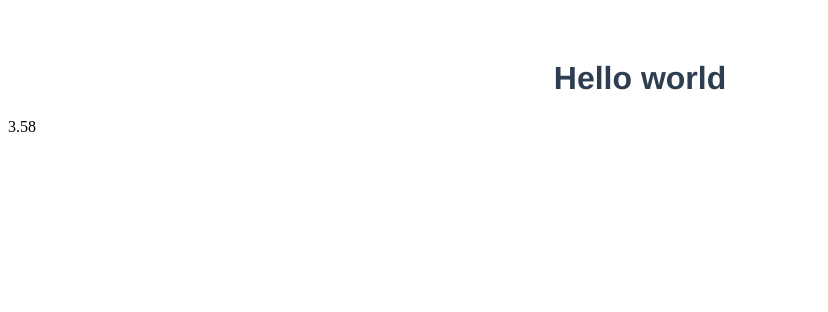
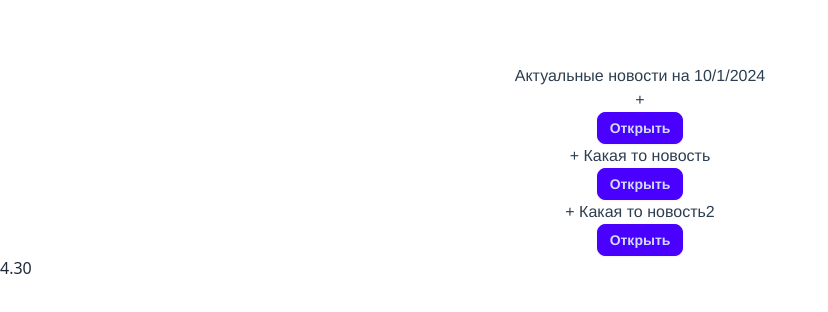
Before and after one commit to EvgenyChernov/vue-yt, a Vue app: page / in a window 1280 px wide. Shown: the top 312 px of the page, without its empty margins (0-828 px from the left). Built offline with nearby package versions, Linux system fonts and the light colour scheme.

Commit message:
создание первого компонента проброс данных

```diff
--- /dev/null
+++ b/postcss.config.js
@@ -0,0 +1,6 @@
+module.exports = {
+  plugins: {
+    tailwindcss: {},
+    autoprefixer: {}
+  }
+}
--- a/public/index.html
+++ b/public/index.html
@@ -1,18 +1,14 @@
 <!DOCTYPE html>
 <html lang="">
-  <head>
+<head>
     <meta charset="utf-8">
     <meta http-equiv="X-UA-Compatible" content="IE=edge">
     <meta name="viewport" content="width=device-width,initial-scale=1.0">
     <link rel="icon" href="<%= BASE_URL %>favicon.ico">
     <title><%= htmlWebpackPlugin.options.title %></title>
-  </head>
-  <body>
-    <noscript>
-      <strong>We're sorry but <%= htmlWebpackPlugin.options.title %> doesn't work properly without JavaScript enabled. Please enable it to continue.</strong>
-    </noscript>
-    <div id="app"></div>
-    <!-- built files will be auto injected -->
-  </body>
+</head>
+<body>
+<div id="app"></div>
+</body>
 </html>
-3.58
+4.30
--- a/src/App.vue
+++ b/src/App.vue
@@ -1,16 +1,36 @@
-<template>
-  <h1>Hello world</h1>
-</template>
-
 <script>
+import AppNews from '@/AppNews.vue'
 
 export default {
-  name: 'App',
+  data () {
+    return {
+      now: new Date().toLocaleDateString(),
+      news: [
+        'Какая то новость',
+        'Какая то новость2'
+      ]
+    }
+  },
   components: {
-
+    AppNews
   }
 }
 </script>
+
+<template>
+  <div class="container pt-1">
+    <div class="card ">
+      <h2>Актуальные новости на {{ now }}</h2>
+      <app-news></app-news>
+      <app-news
+          v-for="item in news"
+          :key="item"
+          :title="item"
+      ></app-news>
+    </div>
+  </div>
+
+</template>
 
 <style lang="scss">
 #app {
--- /dev/null
+++ b/src/AppNews.vue
@@ -0,0 +1,22 @@
+<script>
+export default {
+  props: [
+    'title'
+  ],
+  data () {
+    return {
+      isOpen: false
+    }
+  }
+}
+</script>
+
+<template>
+  <div>
+    <h3>{{ item }} + {{ title }}</h3>
+    <button @click="isOpen = !isOpen" class="btn btn-primary btn-sm">Открыть</button>
+    <p v-if="isOpen">Lorem ipsum dolor sit amet, consectetur adipisicing elit. Amet animi placeat quibusdam sint
+      temporibus
+      totam?</p>
+  </div>
+</template>
--- /dev/null
+++ b/src/TheHeader.vue
@@ -0,0 +1,14 @@
+<template>
+  <h2 class="italic">{{ title }}</h2>
+  <button class="btn">Button</button>
+</template>
+
+<script>
+export default {
+  data () {
+    return {
+      title: 'The Header'
+    }
+  }
+}
+</script>
--- /dev/null
+++ b/src/assets/tailwind.css
@@ -0,0 +1,5 @@
+@tailwind base;
+
+@tailwind components;
+
+@tailwind utilities;
--- /dev/null
+++ b/tailwind.config.js
@@ -0,0 +1,10 @@
+/** @type {import('tailwindcss').Config} */
+module.exports = {
+  content: ['./public/**/*.html', './src/**/*.{vue,js,ts,jsx,tsx}'],
+  theme: {
+    extend: {}
+  },
+  plugins: [
+    require('daisyui')
+  ]
+}
```
Also changed, not shown: package.json (+6 -1 lines), src/main.js (+6 -1 lines), 1 other file (tests, documents, lock files or other folders).
